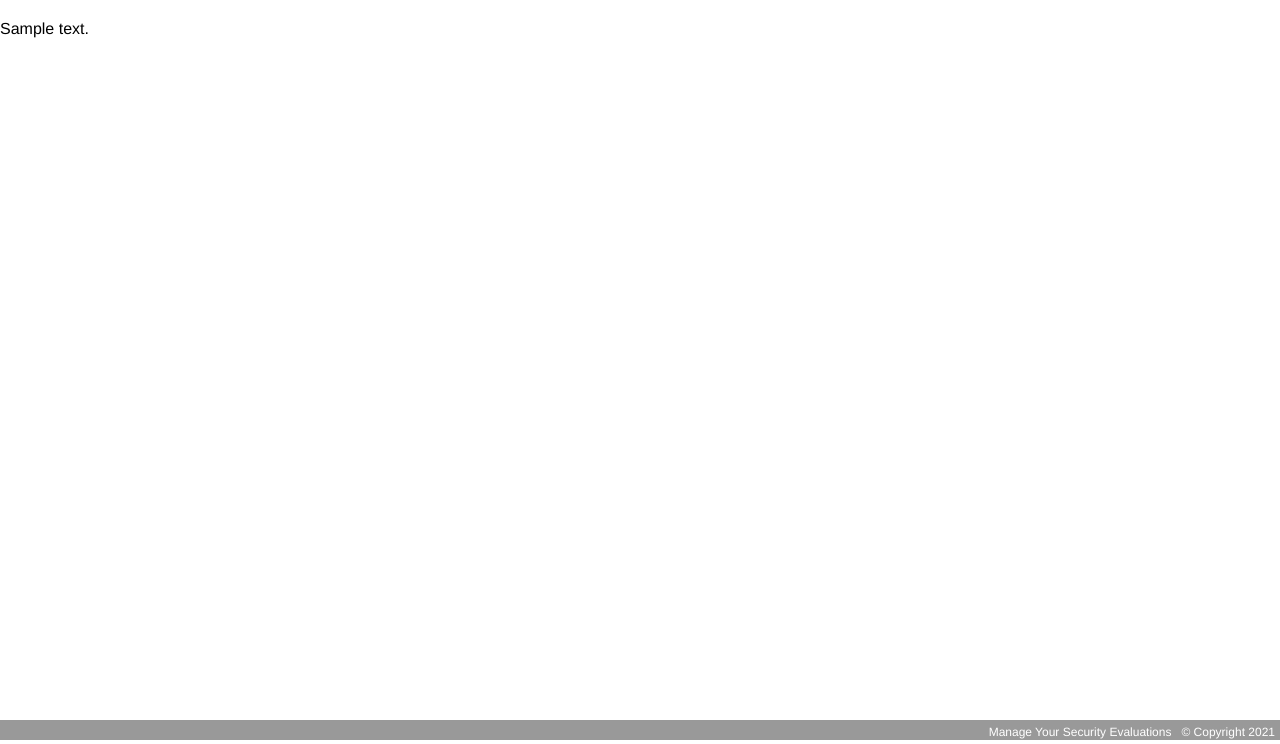
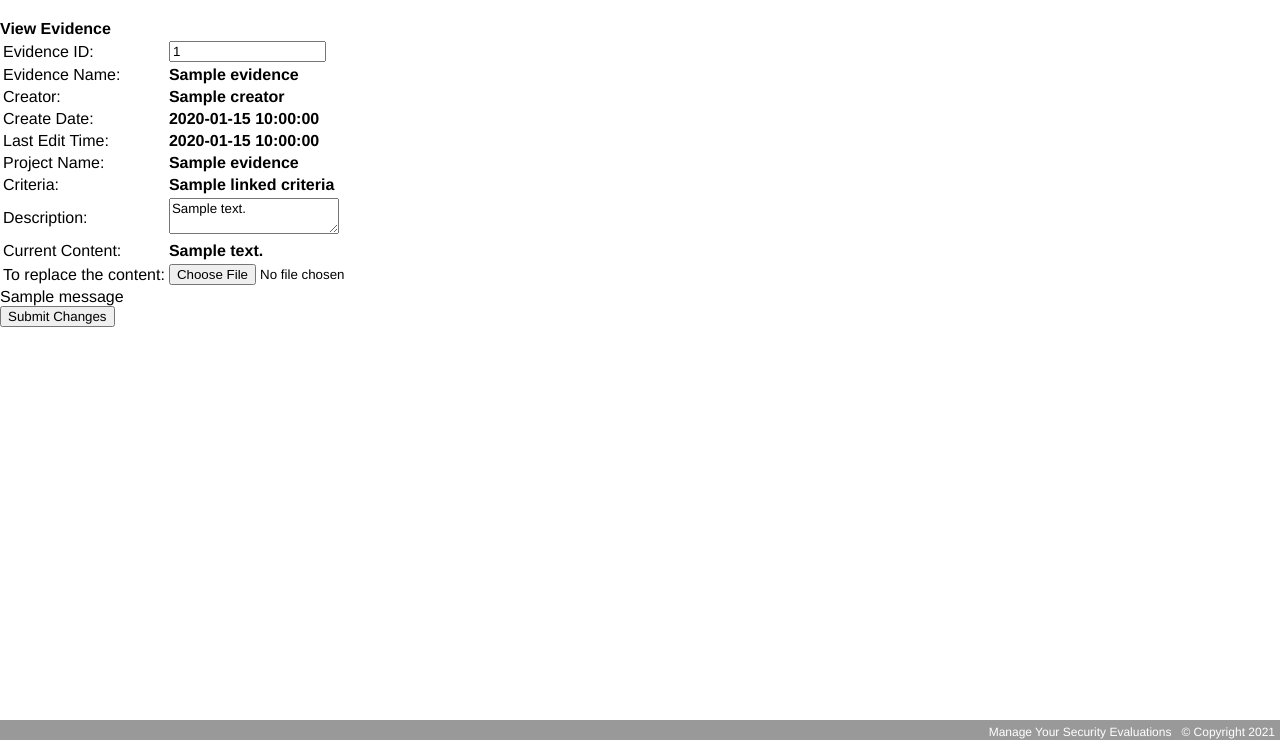
Before and after one commit to Security-Evaluations-Management/ManageYourSecurityEvaluations, a Python web app: template frontend/templates/view.html in a window 1280 px wide. Shown: the part 60-804 px from the top of the page. Run offline with Jinja, Linux system fonts and the light colour scheme; the template is opened without the code that fills it: most values are stand-ins (such as "Sample title", 1, 10 or a date in 2020); one stand-in notice (Sample message) is shown.

Commit message:
[ZijunHu] Add view feature

```diff
--- a/__init__.py
+++ b/__init__.py
@@ -35,9 +35,6 @@ def create_app():
     from .src.main import main_blueprint
     server.register_blueprint(main_blueprint)
 
-    from .src.view import view_blueprint
-    server.register_blueprint(view_blueprint)
-
     from .src.evidence import evidence_blueprint
     server.register_blueprint(evidence_blueprint)
 
--- a/frontend/templates/view.html
+++ b/frontend/templates/view.html
@@ -5,11 +5,71 @@
 {% endblock %}
 
 {% block page_title %}
-    <title>View [EVIDENCE NAME HERE]</title>
+    <title>View Evidence</title>
 {% endblock %}
 
 {% block content %}
-    <p>
-        {{ content }}
-    </p>
+    <h3 class="title">View Evidence</h3>
+    <form action="/update_evidence" method="POST">
+        <table id="evidence_info">
+            <tr>
+                <td>Evidence ID:</td>
+                <td>
+                    <input type="text" name="evidence_id" value="{{ evidence.id }}" readonly/>
+                </td>
+            </tr>
+            <tr>
+                <td>Evidence Name:</td>
+                <td><b>{{ evidence.name }}</b></td>
+            </tr>
+            <tr>
+                <td>Creator:</td>
+                <td><b>{{ creator.name }}</b></td>
+            </tr>
+            <tr>
+                <td>Create Date:</td>
+                <td><b>{{ evidence.create_date_time }}</b></td>
+            </tr>
+            <tr>
+                <td>Last Edit Time:</td>
+                <td><b>{{ evidence.last_edit_time }}</b></td>
+            </tr>
+            <tr>
+                <td>Project Name:</td>
+                <td><b>{{ evidence.project_name }}</b></td>
+            </tr>
+            <tr>
+                <td>Criteria:</td>
+                <td><b>{{ linked_criteria.name }}</b></td>
+            </tr>
+            <tr>
+                <td>Description:</td>
+                <td>
+                    <textarea name="description">{{ evidence.description }}</textarea>
+                </td>
+            </tr>
+            <tr>
+                <td>Current Content:</td>
+                <td><b>{{ evidence.content }}</b></td>
+            </tr>
+            <tr>
+                <td>To replace the content:</td>
+                <td>
+                    <input type="file" name="file_upload"><br>
+                </td>
+            </tr>
+        </table>
+        <div>
+            {% with messages = get_flashed_messages() %}
+                {% if messages %}
+                    <ul class=flashes>
+                        {% for message in messages %}
+                            <li>{{ message }}</li>
+                        {% endfor %}
+                    </ul>
+                {% endif %}
+            {% endwith %}
+        </div>
+        <input type="submit" value="Submit Changes">
+    </form>
 {% endblock %}
```
Also changed, not shown: src/evidence.py (+46 -3 lines), src/include/access_controller.py (+8 -3 lines), src/models.py (+20 -3 lines), src/view.py (deleted, +0 -13 lines).
